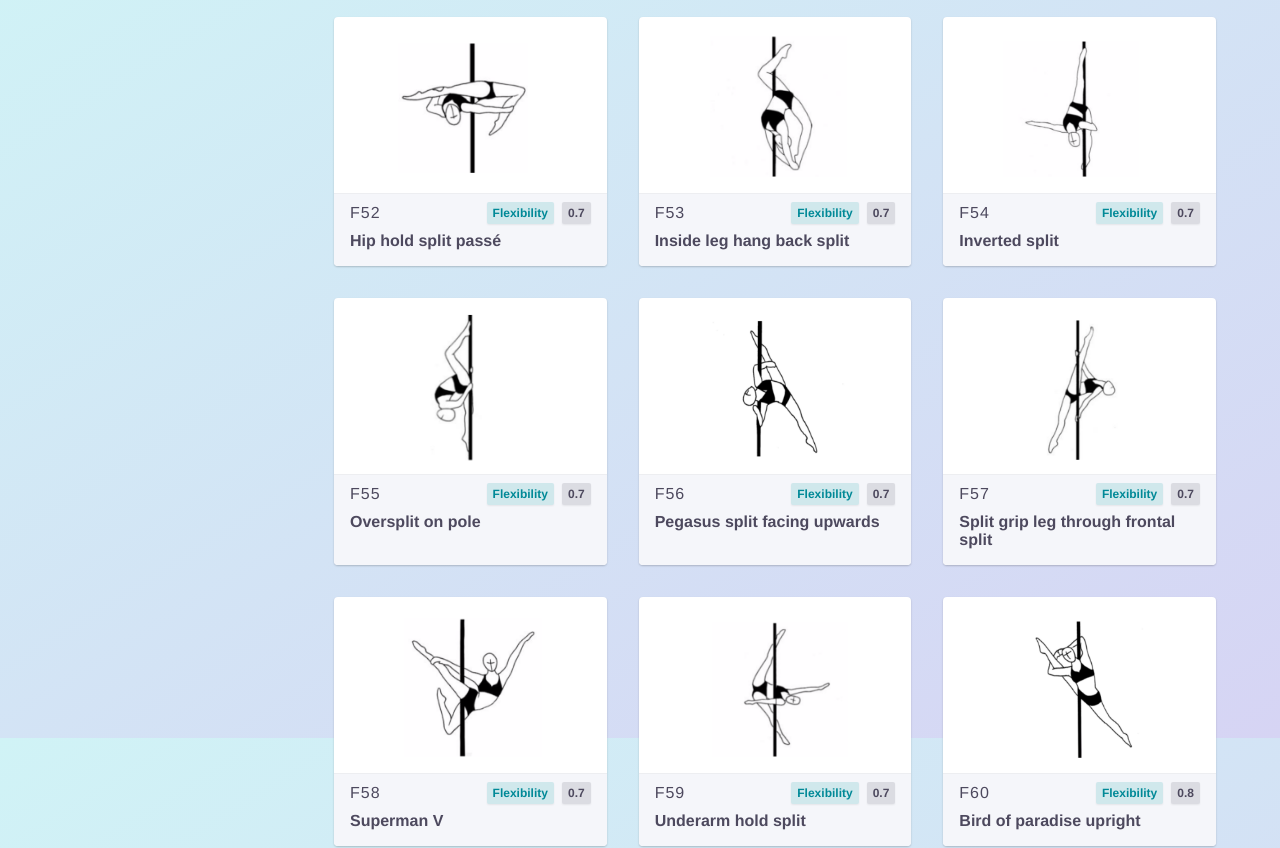
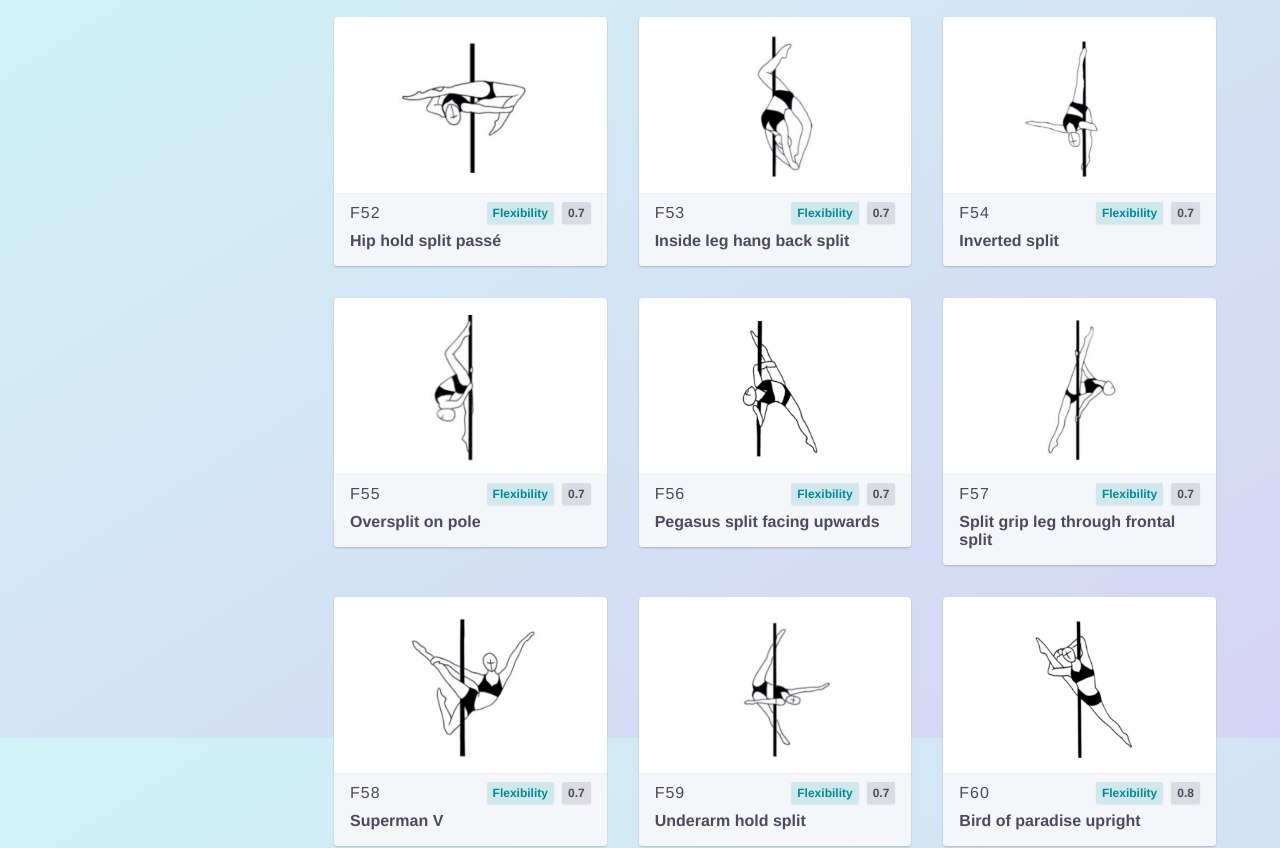
Before and after one commit to martinetruls/cop, a Vue app: page / in a window 1280 px wide. Shown: the part 4862-5710 px from the top of the page. Built offline with nearby package versions, Linux system fonts and the light colour scheme; a web font is replaced by a local one.

Commit message:
Fixing safari ios grid issue

```diff
--- a/src/components/CompulsoryCard.vue
+++ b/src/components/CompulsoryCard.vue
@@ -46,7 +46,6 @@ a {
   border-radius: $card-border-radius;
   display: flex;
   flex-direction: column;
-  height: 100%;
 }
 
 .text-wrapper {
--- a/src/components/CompulsoryOverview.vue
+++ b/src/components/CompulsoryOverview.vue
@@ -170,6 +170,7 @@ h1 {
 .grid {
   display: grid;
   grid-template-columns: repeat(auto-fill, minmax(23rem, 1fr));
+  grid-template-rows: auto;
   grid-gap: $ws-xl;
 
   @media all and (max-width: $mobile-breakpoint) {
```
